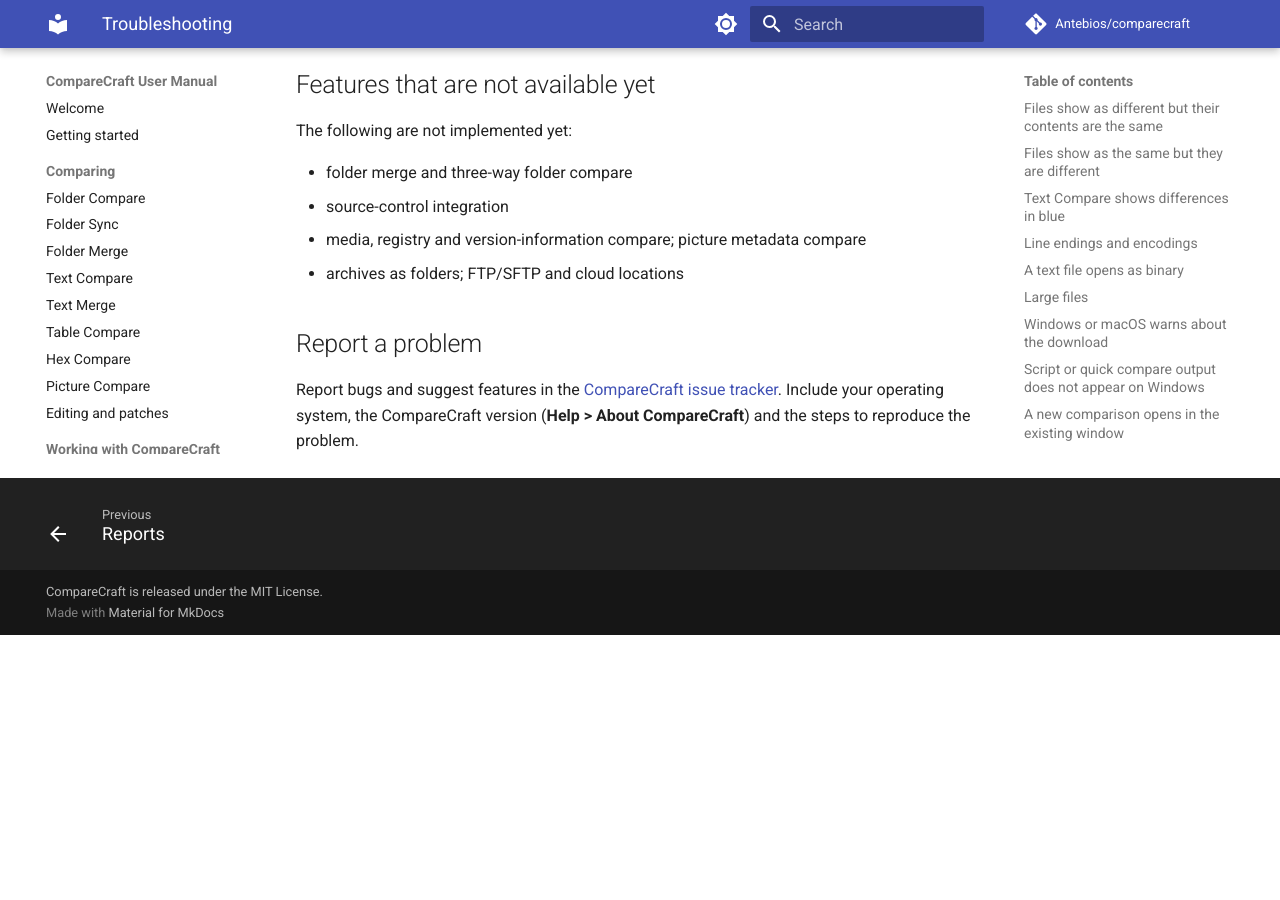
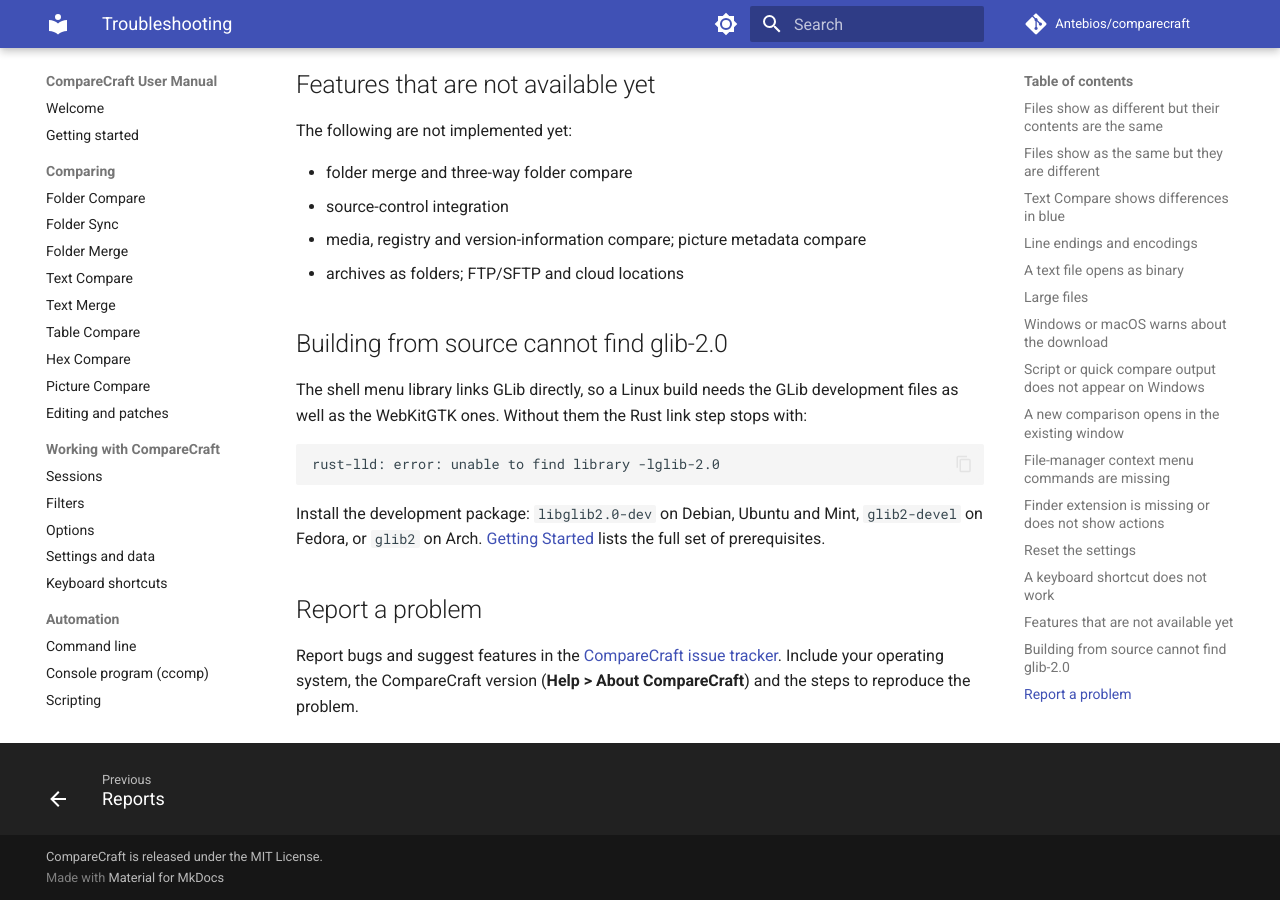
Before and after one commit to Antebios/comparecraft, an MkDocs documentation site: the page built from docs/manual/troubleshooting.md, in a window 1280 px wide and 900 px high, scrolled down 3861 px. Built offline with MkDocs 1.6.1 and Material for MkDocs 9.7.7, drawn with Linux system fonts in a browser that asks for light colours; comment, search, counter and statistics services are not loaded; before the commit the page ends 4496 px from its top, so only the background shows below that.

Commit message:
fix: name the missing GLib development package in the Linux build
comparecraft-menu links GLib directly through #[link(name = "glib-2.0")], so a
Linux build needs the development files and not only the runtime library.
Without them the failure reaches the user only as a rust-lld "unable to find
library -lglib-2.0" dump in the middle of the dev command.

- Add glib2, libglib2.0-dev and glib2-devel to the README prerequisites.
- Add libglib2.0-dev to the manual's build-from-source requirements.
- Document the error and its fix in the troubleshooting page.
- Warn before cargo runs when pkg-config cannot find glib-2.0.

````diff
--- a/docs/manual/getting-started.md
+++ b/docs/manual/getting-started.md
@@ -43,7 +43,7 @@ If no installer fits your system, you can build CompareCraft yourself. You need:
 - On Linux, the WebKitGTK 4.1 development files and a C toolchain. For example, on Debian and Ubuntu:
 
   ```sh
-  sudo apt install libwebkit2gtk-4.1-dev build-essential curl wget file libxdo-dev libssl-dev libayatana-appindicator3-dev librsvg2-dev
+  sudo apt install libwebkit2gtk-4.1-dev build-essential curl wget file libxdo-dev libssl-dev libayatana-appindicator3-dev librsvg2-dev libglib2.0-dev
   ```
 
 - On Windows, the Microsoft C++ Build Tools ("Desktop development with C++") and WebView2. WebView2 is preinstalled on Windows 10 (1803 or later) and Windows 11.
--- a/docs/manual/troubleshooting.md
+++ b/docs/manual/troubleshooting.md
@@ -116,6 +116,16 @@ The following are not implemented yet:
 - media, registry and version-information compare; picture metadata compare
 - archives as folders; FTP/SFTP and cloud locations
 
+## Building from source cannot find glib-2.0
+
+The shell menu library links GLib directly, so a Linux build needs the GLib development files as well as the WebKitGTK ones. Without them the Rust link step stops with:
+
+```
+rust-lld: error: unable to find library -lglib-2.0
+```
+
+Install the development package: `libglib2.0-dev` on Debian, Ubuntu and Mint, `glib2-devel` on Fedora, or `glib2` on Arch. [Getting Started](getting-started.md#build-from-source) lists the full set of prerequisites.
+
 ## Report a problem
 
 Report bugs and suggest features in the [CompareCraft issue tracker](https://github.com/Antebios/comparecraft/issues). Include your operating system, the CompareCraft version (**Help > About CompareCraft**) and the steps to reproduce the problem.
````
Also changed, not shown: README.md (+3 -3 lines), 1 other file.
